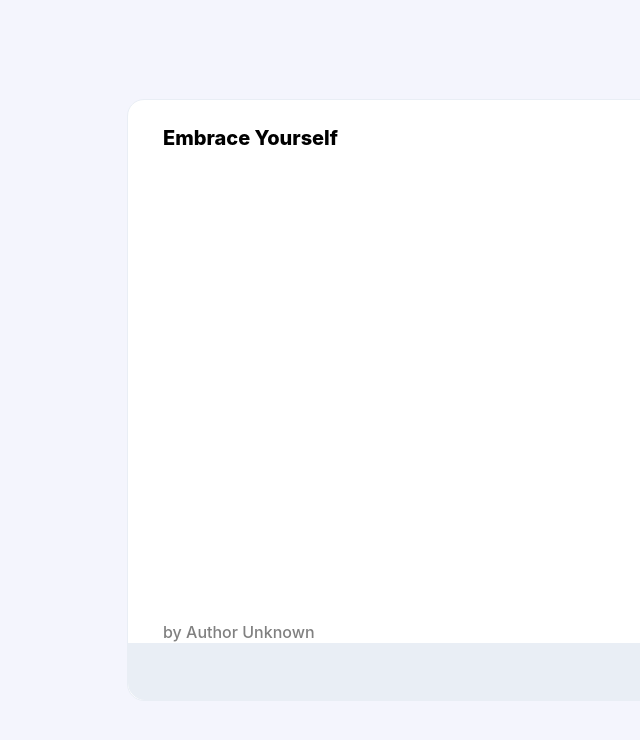
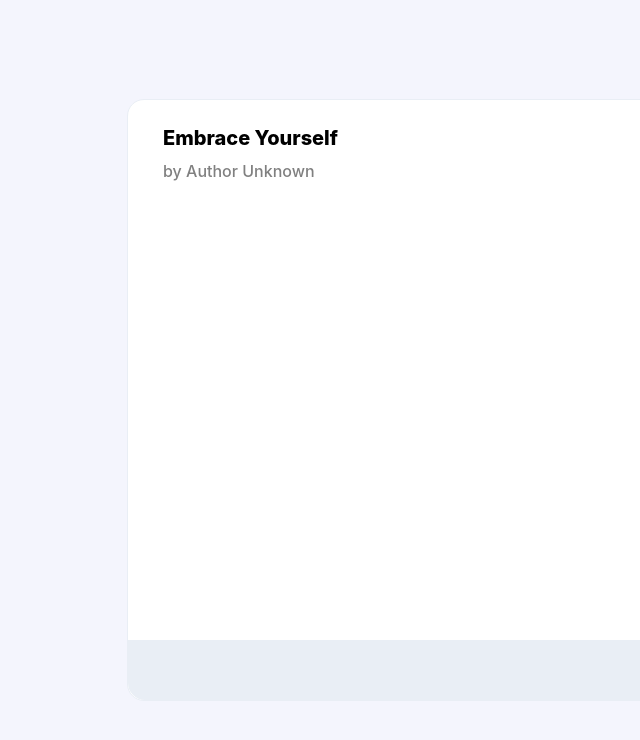
Before and after one commit to MeisterJustice/audio-transcription-app, a React (Create React App) app: page / in a window 1280 px wide. Shown: the top 740 px of the page, without its empty margins (0-640 px from the left). Built offline with nearby package versions, Linux system fonts and the light colour scheme.

Commit message:
fix: component height

```diff
--- a/src/styles/abstract/_mixin.scss
+++ b/src/styles/abstract/_mixin.scss
@@ -10,12 +10,10 @@
 @mixin text {
   font-size: 16px;
   font-weight: 400;
-  line-height: 30px;
   color: $color-secondary;
   font-family: $font-main;
   @include responsiveness(phone) {
-    font-size: 18px;
-    line-height: 25px;
+    font-size: 14px;
   }
 }
 
--- a/src/styles/components/_home.scss
+++ b/src/styles/components/_home.scss
@@ -17,7 +17,6 @@
     }
   }
   &__main {
-    height: 90%;
     width: 100%;
     padding: 13px 35px;
 
@@ -28,6 +27,7 @@
     &.author {
       @include text;
       font-weight: 500;
+      margin-top: -15px;
     }
   }
   &__footer {
```
